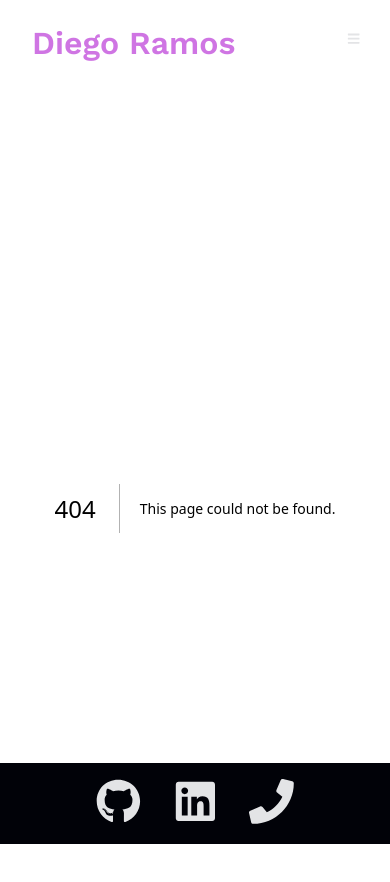
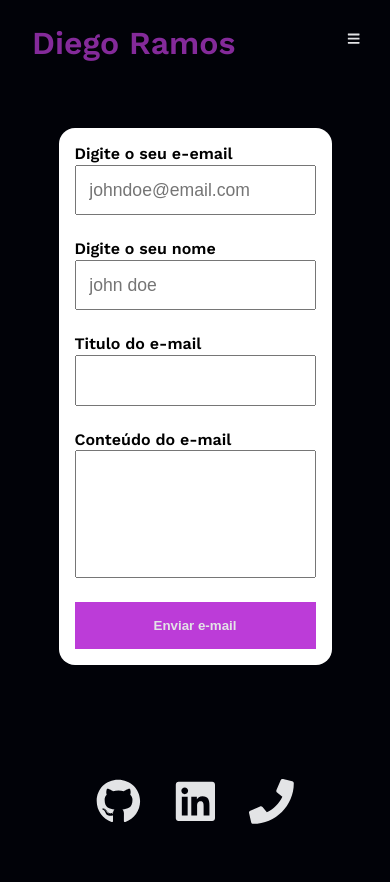
Before and after one commit to rms-diego/portfolio, a Next.js app: page /contato in a window 390 px wide. Before the commit this address had no page. Shown: the top 882 px of the page. After the commit the page ends 844 px from the top, so only its background shows below. Built offline with nearby package versions, Linux system fonts and the light colour scheme.

Commit message:
new: criando a pagina de contato
description:
instalando react hook form no projeto
aumentando o tamanho da fonte na pagina de 'sobre mim'
adicionando navegação no header

```diff
--- a/package.json
+++ b/package.json
@@ -18,6 +18,7 @@
     "next": "13.4.10",
     "react": "18.2.0",
     "react-dom": "18.2.0",
+    "react-hook-form": "^7.45.2",
     "react-icons": "^4.10.1",
     "sass": "^1.63.6",
     "typescript": "5.1.6"
--- /dev/null
+++ b/src/app/contato/page.tsx
@@ -0,0 +1,50 @@
+"use client";
+import { SubmitHandler, useForm } from "react-hook-form";
+import styles from "./styles.module.scss";
+
+type IForm = {
+  email: string;
+  name: string;
+  title: string;
+  contentEmail: string;
+};
+
+export default function Contact() {
+  const { register, handleSubmit, reset } = useForm<IForm>();
+
+  const onSubmit: SubmitHandler<IForm> = (data) => {
+    console.log(data);
+    reset();
+  };
+
+  return (
+    <main className={styles.mainContainer}>
+      <form className={styles.formContainer} onSubmit={handleSubmit(onSubmit)}>
+        <label>
+          Digite o seu e-email
+          <input
+            type="email"
+            placeholder="johndoe@email.com"
+            {...register("email")}
+          />
+        </label>
+        <label>
+          Digite o seu nome
+          <input type="text" placeholder="john doe" {...register("name")} />
+        </label>
+
+        <label>
+          Titulo do e-mail
+          <input type="text" {...register("title")} />
+        </label>
+
+        <label>
+          Conteúdo do e-mail
+          <textarea {...register("contentEmail")}></textarea>
+        </label>
+
+        <button type="submit">Enviar e-mail</button>
+      </form>
+    </main>
+  );
+}
--- /dev/null
+++ b/src/app/contato/styles.module.scss
@@ -0,0 +1,90 @@
+.mainContainer {
+  min-height: 85vh;
+
+  display: flex;
+  justify-content: center;
+  align-items: center;
+}
+
+.formContainer {
+  background-color: white;
+  border-radius: 1rem;
+  width: 50%;
+  padding: 1rem;
+
+  display: flex;
+  flex-direction: column;
+  justify-content: center;
+  gap: 1.5rem;
+
+  label {
+    gap: 0.3rem;
+    font-weight: 600;
+
+    display: flex;
+    flex-direction: column;
+    justify-content: center;
+
+    input {
+      padding: 0.8rem;
+      font-size: 1.1rem;
+    }
+
+    textarea {
+      resize: none;
+      font-size: 1.2rem;
+      padding: 0.8rem;
+      height: 8rem;
+    }
+  }
+
+  button {
+    padding: 1rem;
+    cursor: pointer;
+    border: none;
+    background-color: var(--primary);
+    color: var(--neutral-200);
+    font-weight: 600;
+
+    &:hover {
+      opacity: 0.7;
+      transition: 400ms;
+      color: black;
+    }
+  }
+}
+
+@media (max-width: 1200px) {
+  .mainContainer {
+    padding-bottom: 6rem;
+  }
+
+  .formContainer {
+    width: 70%;
+
+    button {
+      padding: 1rem;
+    }
+
+    label {
+      gap: 0.1rem;
+      font-weight: 600;
+
+      display: flex;
+      flex-direction: column;
+      justify-content: center;
+
+      input {
+        padding: 0.8rem;
+        font-size: 1.1rem;
+      }
+
+      textarea {
+        resize: none;
+        font-size: 1rem;
+        padding: 0.3rem;
+        height: 8rem;
+      }
+    }
+  }
+}
--- a/src/app/sobre-mim/styles.module.scss
+++ b/src/app/sobre-mim/styles.module.scss
@@ -20,6 +20,9 @@
 
   .mainContainerContent {
     width: 80vw;
+    p {
+      font-size: 1.2rem;
+    }
   }
 
   .image {
@@ -40,8 +43,7 @@
   h2 {
     font-size: 2rem;
   }
-
   p {
-    font-size: 1.2rem;
+    font-size: 1.3rem;
   }
 }
--- a/src/components/Header/index.tsx
+++ b/src/components/Header/index.tsx
@@ -51,6 +51,12 @@ export function Header() {
               Sobre mim
             </Link>
           </li>
+
+          <li>
+            <Link href="/contato" onClick={() => toggleMenu()}>
+              Contato
+            </Link>
+          </li>
         </ul>
       </nav>
     </header>
```
Also changed, not shown: 1 other file (tests, documents, lock files or other folders).
